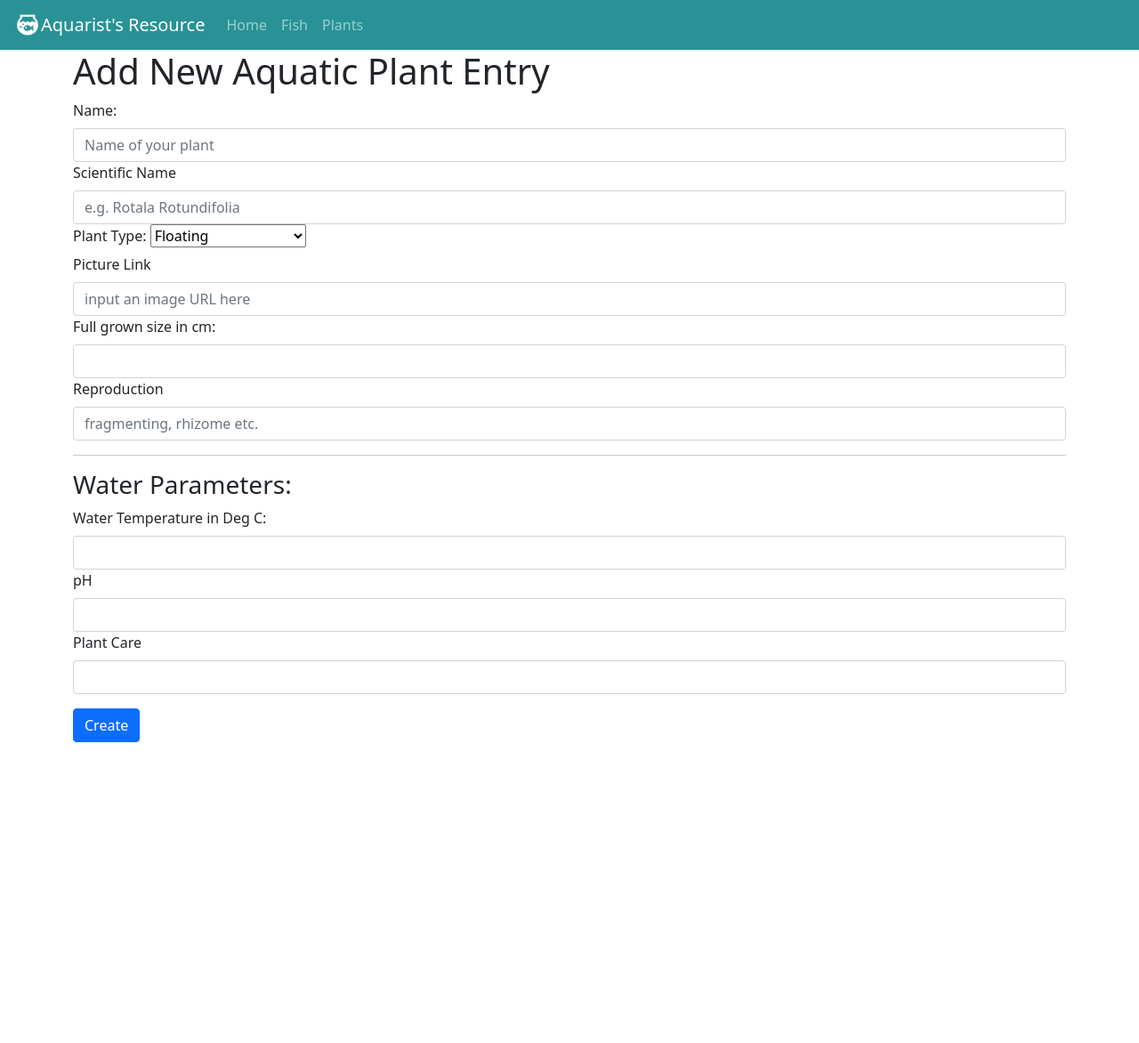
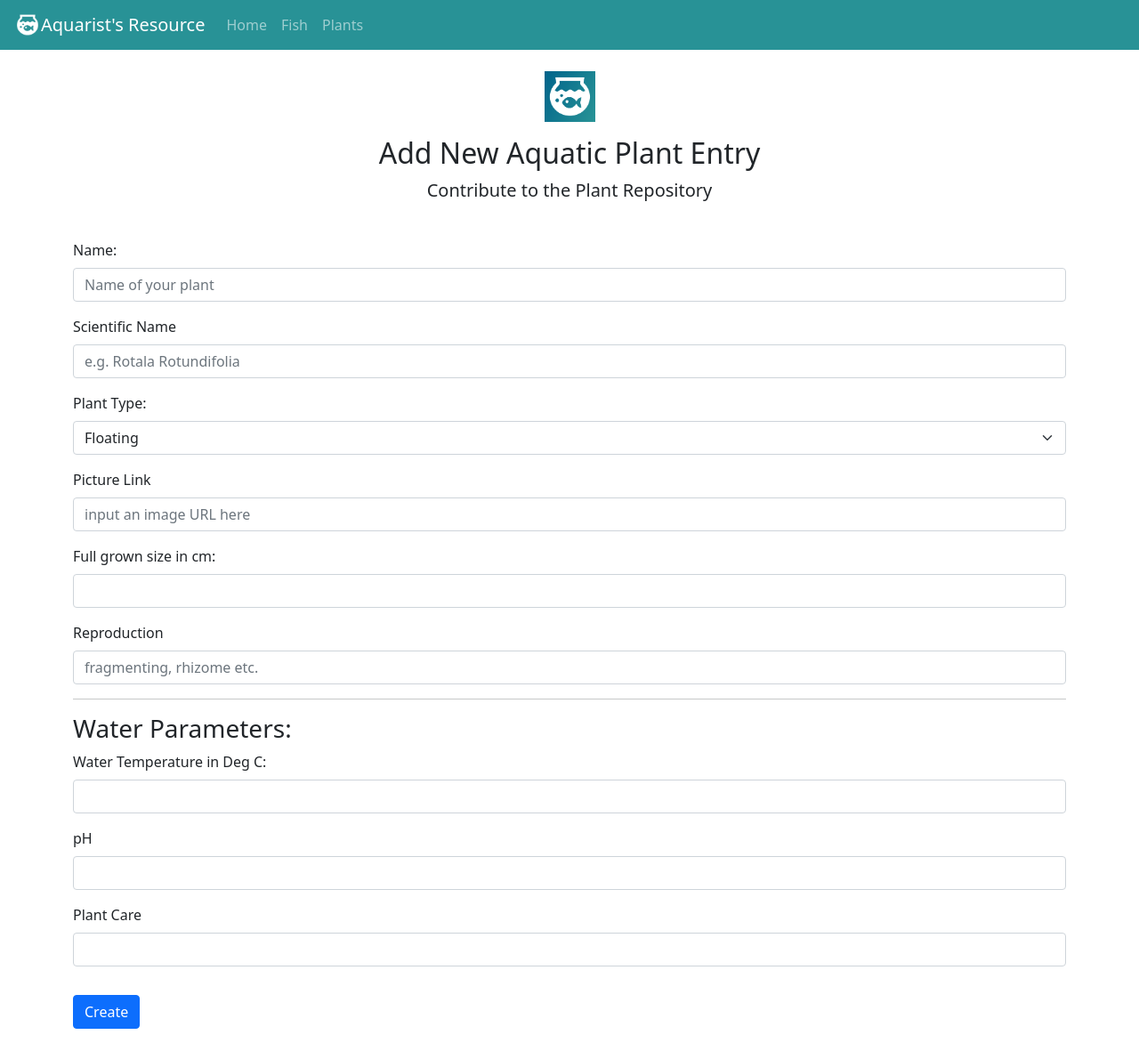
Before and after one commit to Code-Institute-Submissions/Malrhis-project3, a Flask app: page /plant/create in a window 1280 px wide. Shown: the whole page at 89% size. Before the commit the page ends 834 px from the top, so only its background shows below. Run offline with Flask 2, Linux system fonts and the light colour scheme; some libraries are stand-ins or nearby versions.

Commit message:
UX update for create template

```diff
--- a/aquarist/templates/create_fish.template.html
+++ b/aquarist/templates/create_fish.template.html
@@ -51,9 +51,9 @@ Create Fish Form
     <div class="form-group mb-3">
         <label class="form-label">Diet: </label>
         <select class="form-select" name="diet">
-            <option {%if old_values.diet == 'Carnivore'%} selected {%endif%}>Carnivore </option>
-            <option {%if old_values.diet == 'Omnivore'%} selected {%endif%}>Omnivore </option>
-            <option {%if old_values.diet == 'Herbivore'%} selected {%endif%}>Herbivore </option>
+            <option {%if old_values.diet == 'Carnivore'%} selected {%endif%}>Carnivore</option>
+            <option {%if old_values.diet == 'Omnivore'%} selected {%endif%}>Omnivore</option>
+            <option {%if old_values.diet == 'Herbivore'%} selected {%endif%}>Herbivore</option>
         </select>
     </div>
     <hr>
--- a/aquarist/templates/create_plant.template.html
+++ b/aquarist/templates/create_plant.template.html
@@ -13,53 +13,58 @@ Create Fish Form
 </div>
 {%endif%}
 
-<h1>Add New Aquatic Plant Entry</h1>
+<div class="py-4 text-center">
+    <img class="d-block mx-auto mb-3" src="{{ url_for('static', filename='logo1.png') }}" alt="" width="57" height="57">
+    <h2>Add New Aquatic Plant Entry</h2>
+    <p class="lead">Contribute to the Plant Repository</p>
+</div>
 
 <form method="POST">
-    <div>
+    <div class="form-group mb-3">
         <label class="form-label">Name:</label>
         <input type="text" placeholder="Name of your plant" name="name" value="{{old_values.name}}"
             class="form-control">
     </div>
-    <div>
+    <div class="form-group mb-3">
         <label class="form-label">Scientific Name </label>
         <input type="text" placeholder="e.g. Rotala Rotundifolia" value="{{old_values.scientific_name}}"
             name="scientific_name" class="form-control">
     </div>
-    <div>
+    <div class="form-group mb-3">
         <label class="form-label">Plant Type: </label>
-        <select name="plant_type">
+        <select class="form-select" name="plant_type">
             <option {%if old_values.plant_type == 'Floating'%} selected {%endif%}>Floating</option>
             <option {%if old_values.plant_type == 'Water Column'%} selected {%endif%}>Water Column</option>
-            <option {%if old_values.plant_type == 'Planted In Substrate'%} selected {%endif%}>Planted In Substrate</option>
+            <option {%if old_values.plant_type == 'Planted In Substrate'%} selected {%endif%}>Planted In Substrate
+            </option>
         </select>
     </div>
-    <div>
+    <div class="form-group mb-3">
         <label class="form-label">Picture Link</label>
         <input type="text" placeholder="input an image URL here" value="{{old_values.plant_picture}}"
             name="plant_picture" class="form-control">
     </div>
-    <div>
+    <div class="form-group mb-3">
         <label class="form-label">Full grown size in cm: </label>
         <input type="text" value="{{old_values.full_grown_size_in_cm}}" name="full_grown_size_in_cm"
             class="form-control">
     </div>
-    <div>
+    <div class="form-group mb-3">
         <label class="form-label">Reproduction</label>
         <input type="text" value="{{old_values.reproduction}}" placeholder="fragmenting, rhizome etc."
             name="reproduction" class="form-control">
     </div>
     <hr>
     <h3>Water Parameters:</h3>
-    <div>
+    <div class="form-group mb-3">
         <label class="form-label">Water Temperature in Deg C: </label>
         <input type="text" value="{{old_values.water_temp_in_degc}}" name="water_temp_in_degc" class="form-control">
     </div>
-    <div>
+    <div class="form-group mb-3">
         <label class="form-label">pH</label>
         <input type="text" value="{{old_values.pH}}" name="pH" class="form-control">
     </div>
-    <div>
+    <div class="form-group mb-3">
         <label class="form-label">Plant Care</label>
         <input type="text" value="{{old_values.plant_care_text}}" name="plant_care_text" class="form-control">
     </div>
```
